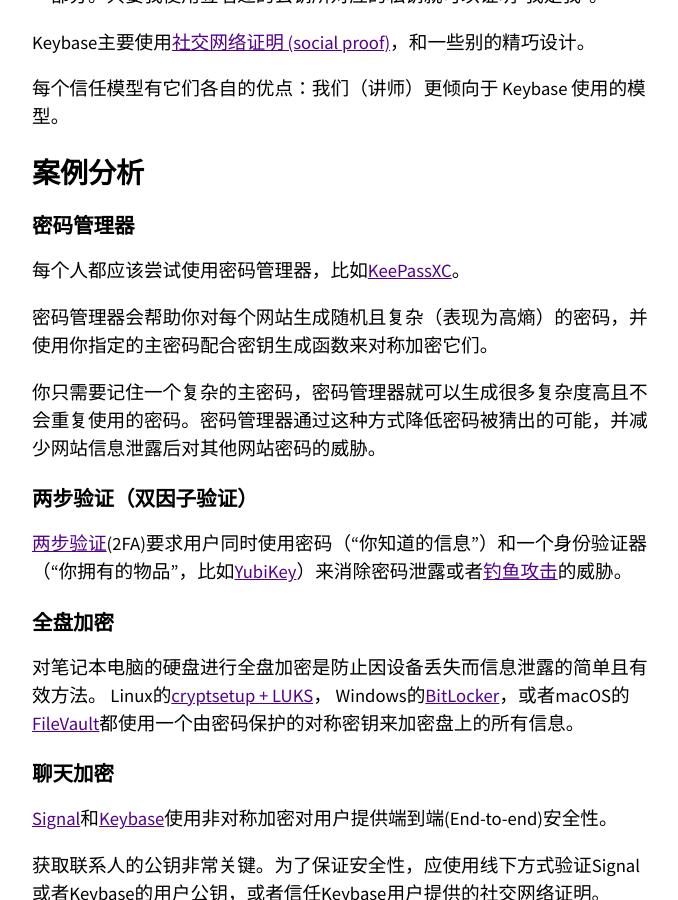
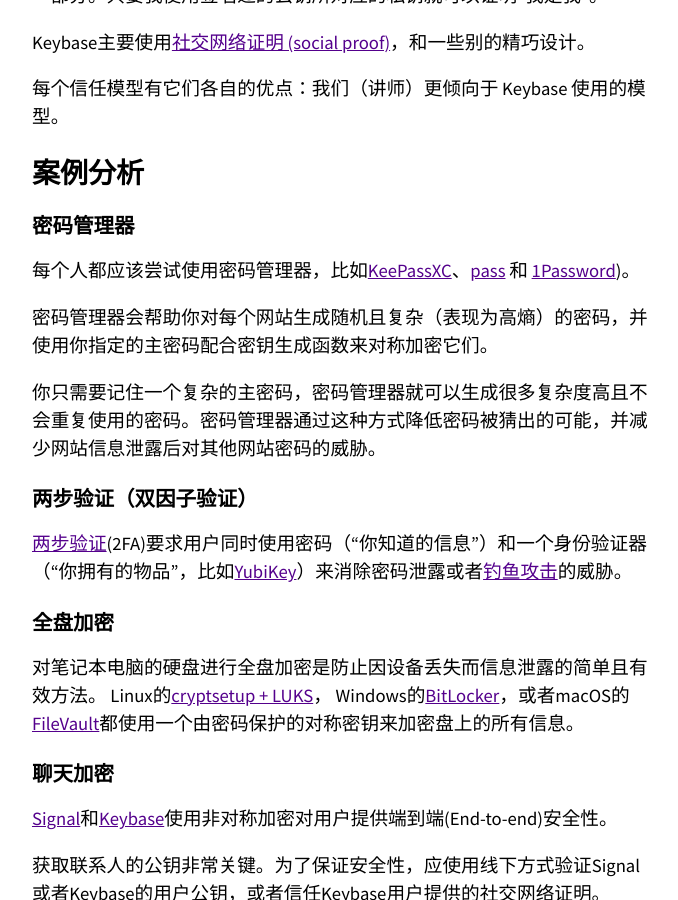
Before and after one commit to missing-semester-cn/missing-semester-cn.github.io, a Jekyll site: the page built from _2020/security.md, in a window 1280 px wide and 900 px high, scrolled down 5575 px. Shown: the whole window, without its empty margins (300-978 px from the left). Built offline with Jekyll 4.4.1, drawn with Linux system fonts in a browser that asks for light colours.

Commit message:
[upstream sync] 9839276

```diff
--- a/_2020/security.md
+++ b/_2020/security.md
@@ -181,7 +181,7 @@
 
 ## 密码管理器
 
-每个人都应该尝试使用密码管理器，比如[KeePassXC](https://keepassxc.org/)。
+每个人都应该尝试使用密码管理器，比如[KeePassXC](https://keepassxc.org/)、[pass](https://www.passwordstore.org/) 和 [1Password](https://1password.com))。
 
 密码管理器会帮助你对每个网站生成随机且复杂（表现为高熵）的密码，并使用你指定的主密码配合密钥生成函数来对称加密它们。
 
```
